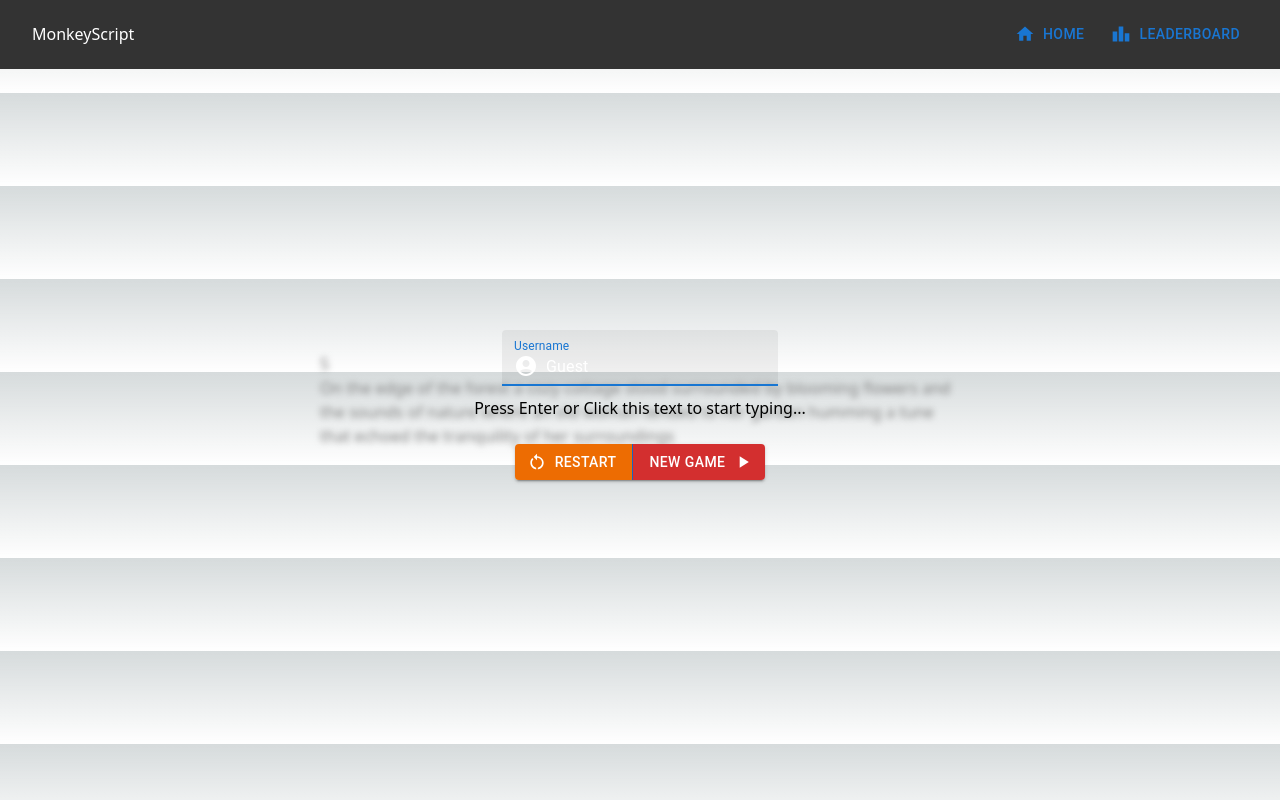
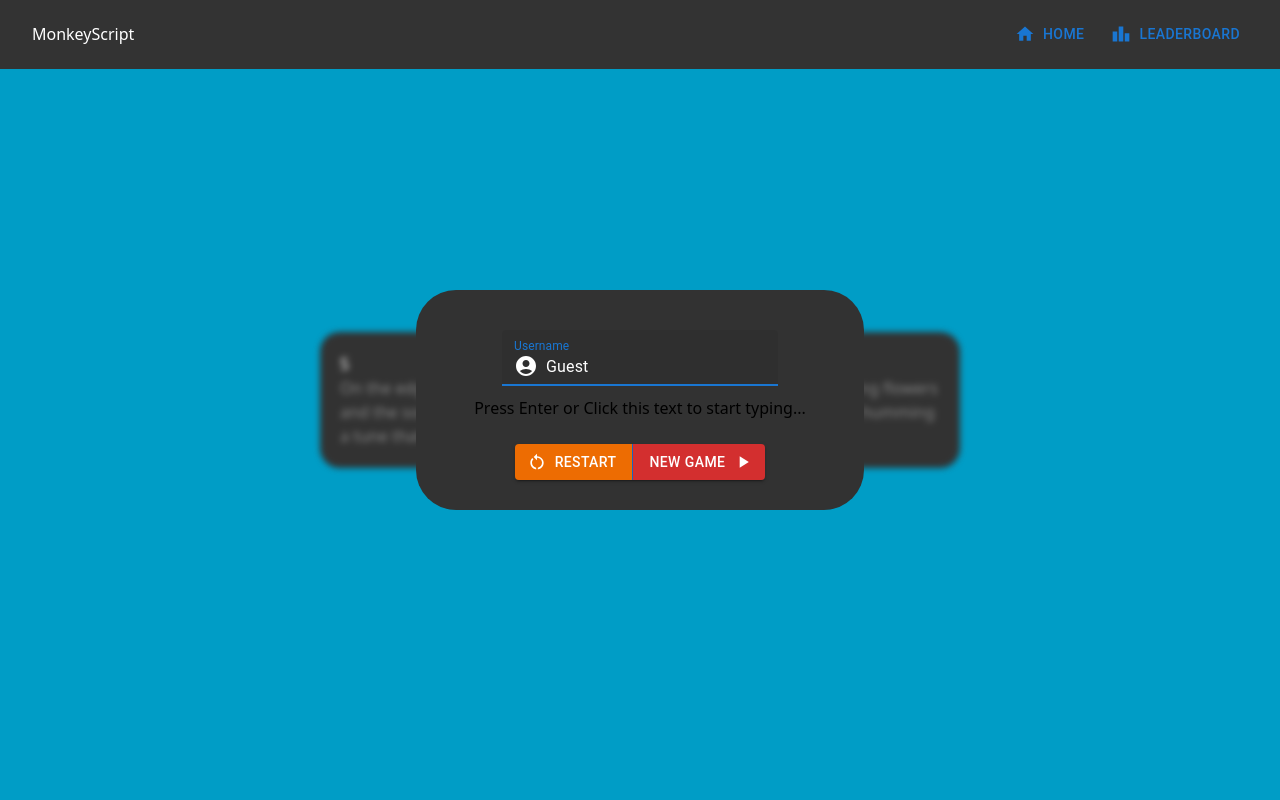
Before and after one commit to TheGameProfi/scriptwriter, a Next.js app: page / in a window 1280 px wide. Built offline with nearby package versions, Linux system fonts and the light colour scheme.

Commit message:
update code add raw/speed add background

```diff
--- a/src/pages/index.js
+++ b/src/pages/index.js
@@ -119,7 +119,7 @@ export default function Game() {
             headers: {
                 'Content-Type': 'application/json',
             },
-            body: JSON.stringify({ username: username, score: scores, accuracy: accuracy, speed: speed}),
+            body: JSON.stringify({ username: username, score: scores, accuracy: accuracy, speed: speed }),
         })
             .then((res) => res.json())
             .then((data) => {
@@ -154,11 +154,12 @@ export default function Game() {
 
     return (
         <div>
+            <div className={styles.background}>
                 <Header />
                 <div className={styles.typeField}>
                     <div
                         className={`${!isFocused ? styles.blur : ''} ${styles.typeBox}`}
-                    style={{ color: 'grey', position: 'absolute', top: '50%', left: '50%', transform: 'translate(-50%, -50%)' }}
+                        style={{ position: 'absolute', top: '50%', left: '50%', transform: 'translate(-50%, -50%)' }}
                         onClick={() => document.querySelector('input').focus()}
                         onDragStart={(e) => e.preventDefault()}
                         onContextMenu={(e) => e.preventDefault()}
@@ -180,7 +181,7 @@ export default function Game() {
                         {text.split("").map((letter, index) => (
                             <span
                                 key={index}
-                            style={{ color: inputText[index] ? letter === inputText[index] ? "white" : "red" : "grey" }}
+                                className={inputText[index] ? letter === inputText[index] ? styles.typed : styles.wrong : styles.template }
                             >
                                 {isFocused && index === inputText.length && <span className={styles.cursor}>.</span>}
                                 <span style={{ position: 'relative' }}>
@@ -204,6 +205,7 @@ export default function Game() {
                         autoFocus={false}
                     />
                     {!isFocused && <div className={styles.unactive}>
+                        <div className={styles.unactiveContent}>
                         <TextField
                             label="Username"
                             variant="filled"
@@ -214,8 +216,8 @@ export default function Game() {
                             style={{ margin: '10px' }}
                             InputProps={{
                                 startAdornment: (
-                                <InputAdornment sx={{color: 'white'}} position="start">
-                                    <AccountCircle/>
+                                    <InputAdornment sx={{ color: 'white' }} position="start">
+                                        <AccountCircle />
                                     </InputAdornment>
                                 ),
                             }}
@@ -226,6 +228,7 @@ export default function Game() {
                             <Button onClick={() => restartGame()} color='warning' startIcon={<RestartAltIcon />}>Restart</Button>
                             <Button onClick={() => newGame()} color='error' endIcon={<PlayArrowIcon />}>New Game</Button>
                         </ButtonGroup>
+                        </div>
                     </div>}
                     {isFinished &&
                         <div className={styles.finished}>
@@ -241,6 +244,10 @@ export default function Game() {
                                 </div>
                                 <div>
                                     <p>Your speed:</p>
+                                    <p>{inputText.length == 0 ? 0 : Math.floor((correctWords / prevCountdown) * 60)} WPM</p>
+                                </div>
+                                <div>
+                                    <p>Your raw speed:</p>
                                     <p>{inputText.length == 0 ? 0 : Math.floor((inputText.split(" ").length / prevCountdown) * 60)} WPM</p>
                                 </div>
                             </div>
@@ -250,7 +257,7 @@ export default function Game() {
                         </div>
                     }
                 </div>
-
+            </div>
         </div>
     );
 }
--- a/src/styles/gamefield.module.css
+++ b/src/styles/gamefield.module.css
@@ -10,6 +10,13 @@
     50% {
         opacity: 0;
     }
+}
+
+.background {
+    background-color: #009dc6;
+    height: 100vh;
+    width: 100vw;
+    display: absolute;
 }
 
 .cursor {
@@ -32,7 +39,20 @@
     left: 50%;
     top: 50%;
     transform: translate(-50%, -50%);
-    min-width: 500px;
+}
+
+.unactiveContent {
+    background-color: rgba(50, 50, 50);
+    padding: 30px;
+    width: 35%;
+    min-width: 280px;
+    max-width: 600px;
+    display: flex;
+    flex-direction: column;
+    align-items: center;
+    justify-content: center;
+    position: absolute;
+    border-radius: 40px;
 }
 
 .blur {
@@ -44,6 +64,20 @@
     -ms-user-select: none;
     user-select: none;
     min-width: 300px;
+    color: white;
+    background-color: rgba(50, 50, 50);
+    border-radius: 20px;
+    padding: 20px;
+}
+
+.template span{
+    color: rgba(255, 255, 255, 0.4);
+}
+.wrong span{
+    color: red;
+}
+.typed span{
+    color: white;
 }
 
 .finished {
@@ -57,7 +91,7 @@
     width: 50%;
     min-width: 250px;
     transform: translate(-50%, -50%);
-    background-color: red;
+    background-color: rgba(50, 50, 50);
 }
 
 .statTable {
```
Lines whose indentation alone changed are shown as unchanged.
